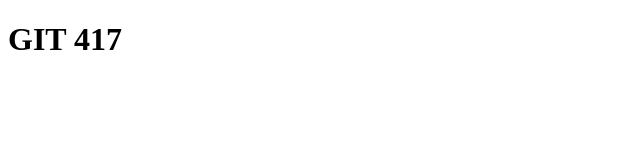
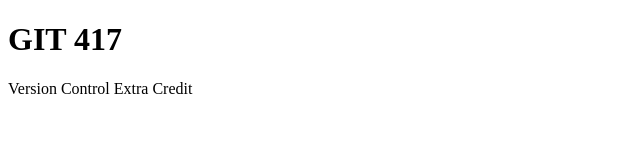
Before and after one commit to itsmeeari/Lopez_GIT417, a plain HTML site: page index.html in a window 1280 px wide. Shown: the whole page, without its empty margins (0-640 px from the left). Drawn offline with Linux system fonts and the light colour scheme.

Commit message:
index branch

```diff
--- a/index.html
+++ b/index.html
@@ -7,5 +7,6 @@
 </head>
 <body>
    <h1>GIT 417</h1>
+   <p>Version Control Extra Credit</p>
 </body>
 </html>
```
Also changed, not shown: 1 other file.
